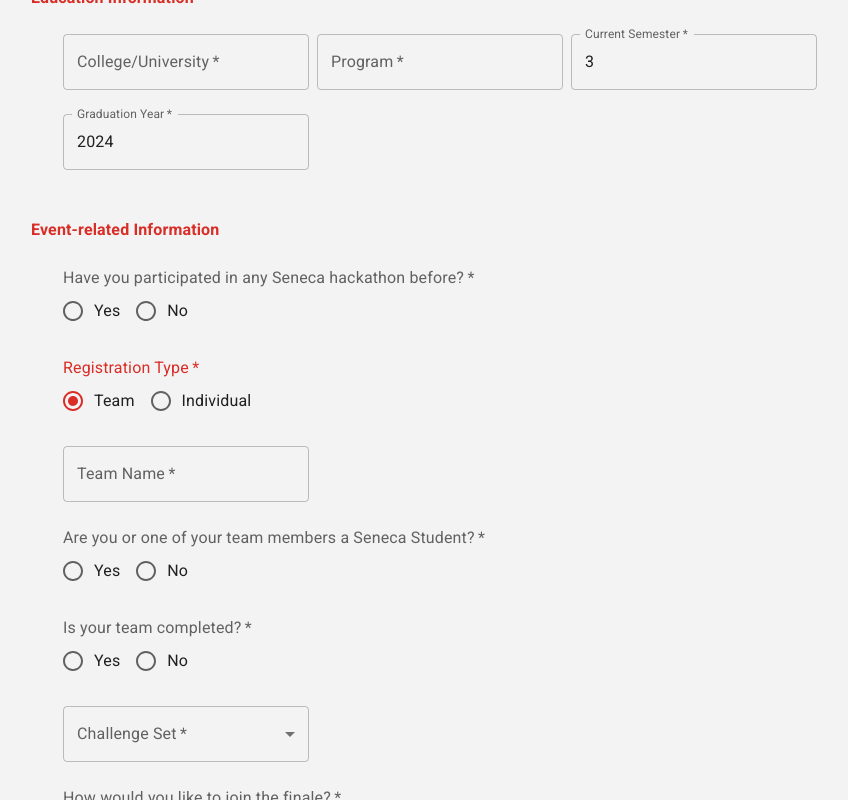
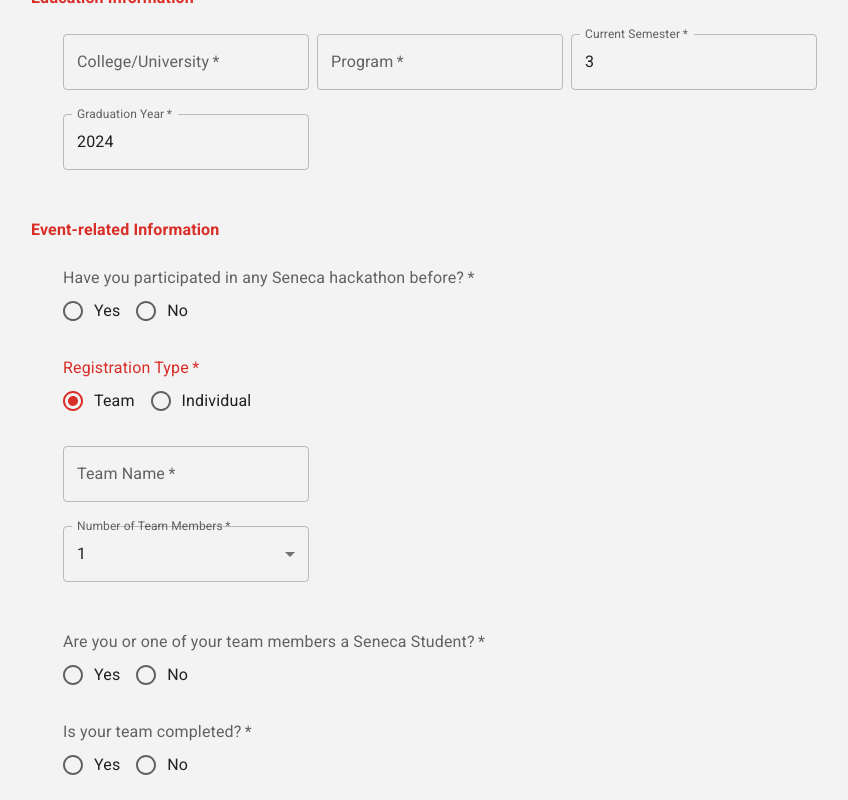
Before and after one commit to fadingNA/SenecaHackathon_Registration_2024, a Vue app: page / in a window 1280 px wide. Both pictures are taken after a click on the label "Team". Shown: the part 447-1247 px from the top of the page, without its empty margins (183-1031 px from the left). Built offline with nearby package versions, Linux system fonts and the light colour scheme.

Commit message:
fix form

```diff
--- a/src/atoms/FormAtoms.ts
+++ b/src/atoms/FormAtoms.ts
@@ -1,22 +1,25 @@
-import { atom } from 'jotai';
+import { atom } from "jotai";
 
-export const idAtom = atom('');
-export const firstNameAtom = atom('');
-export const lastNameAtom = atom('');
-export const emailAtom = atom('');
-export const cellPhoneAtom = atom('');
-export const programAtom = atom('');
-export const collegeNameAtom = atom('');
-export const teamNameAtom = atom('');
-export const teamRoleAtom = atom('');
+export const idAtom = atom("");
+export const firstNameAtom = atom("");
+export const lastNameAtom = atom("");
+export const emailAtom = atom("");
+export const cellPhoneAtom = atom("");
+export const programAtom = atom("");
+export const collegeNameAtom = atom("");
+export const teamNameAtom = atom("");
+export const teamRoleAtom = atom("");
 export const isTeamCompleteAtom = atom(false);
-export const tShirtSizeAtom = atom('');
-export const challengeNameAtom = atom('');
-export const discoveryMethodAtom = atom('');
-export const platformAtom = atom('');
-export const senecaStatusAtom = atom('');
+export const tShirtSizeAtom = atom("");
+export const challengeNameAtom = atom("");
+export const discoveryMethodAtom = atom("");
+export const platformAtom = atom("");
+export const senecaStatusAtom = atom("");
 export const graduationYearAtom = atom(-1);
 export const semesterAtom = atom(-1);
 export const pastHackathonParticipationAtom = atom(false);
-export const finaleJoinPreferenceAtom = atom('');
-export const registrationTypeAtom = atom('');
+export const finaleJoinPreferenceAtom = atom("");
+export const registrationTypeAtom = atom("");
+
+// Non add
+export const numberOfTeamMembersAtom = atom("");
--- a/src/components/participants/GetAllParticipant.tsx
+++ b/src/components/participants/GetAllParticipant.tsx
@@ -1,12 +1,13 @@
-import React, { useEffect, useState } from 'react';
-import { ParticipantService } from '../../model/participant';
-import { IParticipant } from '../../../src/interface/type';
+import React, { useEffect, useState } from "react";
+import { ParticipantService } from "../../model/participant";
+import { IParticipant } from "../../../src/interface/type";
 
+export const parti = [{}];
 const GetAllParticipant: React.FC = () => {
   const [participants, setParticipants] = useState<IParticipant[]>([]);
   const [loading, setLoading] = useState<boolean>(true);
   const participantService = new ParticipantService();
-
+  console.log("participants", participants);
   useEffect(() => {
     const fetchData = async () => {
       try {
@@ -14,7 +15,7 @@ const GetAllParticipant: React.FC = () => {
         console.log(allParticipants);
         setParticipants(allParticipants);
       } catch (error) {
-        console.error('Failed to fetch participants', error);
+        console.error("Failed to fetch participants", error);
       } finally {
         setLoading(false);
       }
@@ -33,7 +34,9 @@ const GetAllParticipant: React.FC = () => {
         <h1 className="font-heading tracking-tight text-4xl sm:text-5xl font-bold mb-4">
           Meet our Participants
         </h1>
-        <p className="text-lg text-gray-500 mb-20">Here are our esteemed participants.</p>
+        <p className="text-lg text-gray-500 mb-20">
+          Here are our esteemed participants.
+        </p>
         <div className="flex flex-wrap -mx-4 -mb-8">
           {participants.map((participant, key) => (
             <div key={key} className={divKey}>
@@ -41,6 +44,7 @@ const GetAllParticipant: React.FC = () => {
                 <div className="text-center">
                   <span className="block text-2xl font-bold mb-2">
                     {participant.first_name} {participant.last_name}
+                    ok
                   </span>
                   <span className="block text-lg text-gray-700 font-medium">
                     {participant.email}
@@ -71,6 +75,6 @@ const GetAllParticipant: React.FC = () => {
 
 export default GetAllParticipant;
 
-export const divKey = 'w-full md:w-1/2 lg:w-1/3 xl:w-1/4 px-4 mb-8';
+export const divKey = "w-full md:w-1/2 lg:w-1/3 xl:w-1/4 px-4 mb-8";
 export const divKey2 =
-  'p-8 bg-white border-2 border-gray-100 rounded-xl shadow-xl hover:shadow-2xl transition duration-300 ease-in-out';
+  "p-8 bg-white border-2 border-gray-100 rounded-xl shadow-xl hover:shadow-2xl transition duration-300 ease-in-out";
--- a/src/components/registrationFormPortions/RegistrationFormRegistrationType.tsx
+++ b/src/components/registrationFormPortions/RegistrationFormRegistrationType.tsx
@@ -1,8 +1,10 @@
-import { Box } from '@mui/material';
-import CustomFormLabel from '../utils/CustomFormLabel';
-import FormRadioGroup from '../utils/FormRadioGroup';
-import FormSelect from '../utils/FormSelect';
-import { useAtom } from 'jotai';
+import { Box } from "@mui/material";
+import CustomFormLabel from "../utils/CustomFormLabel";
+import FormRadioGroup from "../utils/FormRadioGroup";
+import FormSelect from "../utils/FormSelect";
+import React from "react";
+import PersonRemoveIcon from "@mui/icons-material/PersonRemove";
+import { useAtom } from "jotai";
 import {
   isTeamCompleteAtom,
   challengeNameAtom,
@@ -12,7 +14,8 @@ import {
   senecaStatusAtom,
   finaleJoinPreferenceAtom,
   pastHackathonParticipationAtom,
-} from '../../atoms/FormAtoms';
+  numberOfTeamMembersAtom,
+} from "../../atoms/FormAtoms";
 import {
   ShirtSizes,
   RegisType,
@@ -21,8 +24,8 @@ import {
   senecaStudentStatus,
   Preference,
   pastHackathonParticipationList,
-} from '../../interface/type';
-import FormTextField from '../utils/FormTextField';
+} from "../../interface/type";
+import FormTextField from "../utils/FormTextField";
 
 function RegistrationFormRegistrationType() {
   const [isTeamComplete, setIsTeamComplete] = useAtom(isTeamCompleteAtom);
@@ -31,10 +34,42 @@ function RegistrationFormRegistrationType() {
   const [registrationType, setRegistrationType] = useAtom(registrationTypeAtom);
   const [teamName, setTeamName] = useAtom(teamNameAtom);
   const [senecaStatus, setSenecaStatus] = useAtom(senecaStatusAtom);
-  const [finaleJoinPreference, setFinaleJoinPreference] = useAtom(finaleJoinPreferenceAtom);
+  const [finaleJoinPreference, setFinaleJoinPreference] = useAtom(
+    finaleJoinPreferenceAtom
+  );
   const [pastHackathonParticipation, setPastHackathonParticipation] = useAtom(
     pastHackathonParticipationAtom
   );
+
+  const [teamMembers, setTeamMembers] = React.useState([{ firstName: "" }]);
+  const [numberOfTeamMembers, setNumberOfTeamMembers] = useAtom(
+    numberOfTeamMembersAtom
+  );
+
+  React.useEffect(() => {
+    setTeamMembers(
+      Array.from(
+        { length: parseInt(numberOfTeamMembers, 10) },
+        (_, i) => teamMembers[i] || { firstName: "", lastName: "" }
+      )
+    );
+  }, [numberOfTeamMembers]);
+
+  const handleTeamMemberChange = (index: Number, value: any) => {
+    const updatedTeamMembers = teamMembers.map((member, i) =>
+      i === index ? { ...member, firstName: value } : member
+    );
+    setTeamMembers(updatedTeamMembers);
+  };
+
+  const handleRemovePerson = (index: Number) => {
+    const updatedTeamMembers = teamMembers.filter((_, i) => i !== index);
+    setTeamMembers(updatedTeamMembers);
+
+    if (updatedTeamMembers.length < parseInt(numberOfTeamMembers, 10)) {
+      setNumberOfTeamMembers(updatedTeamMembers.length.toString());
+    }
+  };
 
   return (
     <Box sx={{ marginTop: 6 }}>
@@ -60,7 +95,7 @@ function RegistrationFormRegistrationType() {
           defaultValue=""
           sx={{ marginRight: 1 }}
         />
-        {registrationType == 'Team' && (
+        {registrationType == "Team" && (
           <>
             <FormTextField
               id="teamName"
@@ -71,7 +106,82 @@ function RegistrationFormRegistrationType() {
               variable={teamName}
               defaultValue=""
               sx={{ marginRight: 1 }}
-            ></FormTextField>
+            />
+            {/**
+            {teamMembers.length <= 4 && (
+              <button type="button" onClick={handleAddPerson} className="mt-9">
+                <PersonAddIcon />
+              </button>
+            )}
+             */}
+
+            <div
+              onChange={(e: any) => {
+                const newCount = e.target.value;
+                setTeamMembers(
+                  Array.from(
+                    { length: parseInt(newCount, 10) },
+                    (partial_, i) =>
+                      teamMembers[i] || { firstName: "", lastName: "" }
+                  )
+                );
+              }}
+            >
+              <FormSelect
+                label="Number of Team Members"
+                labelId="teamMemberCount"
+                variable={numberOfTeamMembers.toString()}
+                setVariable={(value: any) => setNumberOfTeamMembers(value)}
+                valueList={[1, 2, 3, 4, 5].map((num) => num.toString())}
+                defaultValue="1"
+                sx={{ marginRight: 1 }}
+                id="teamMemberCount"
+              />
+            </div>
+            <br />
+            <div className="flex flex-col font-medium">
+              {teamMembers.map((member, index) => (
+                <div key={index} className="flex flex-row items-center mb-2">
+                  <div className="mr-2 mt-6">
+                    <span>Member {index + 1}:</span>
+                  </div>
+                  <FormTextField
+                    id={`teamMemberFirstName-${index}`}
+                    name="teamMemberFirstName"
+                    label="First Name"
+                    placeholder="Enter first name"
+                    setVariable={(value: any) =>
+                      handleTeamMemberChange(index, value)
+                    }
+                    variable={member.firstName}
+                    defaultValue=""
+                    sx={{ marginRight: 1 }}
+                  />
+                  <FormTextField
+                    id={`teamMemberLastName-${index}`}
+                    name="teamMemberLastName"
+                    label="Last Name"
+                    placeholder="Enter last name"
+                    setVariable={(value: any) =>
+                      handleTeamMemberChange(index, value)
+                    }
+                    variable={member.firstName}
+                    defaultValue=""
+                    sx={{ marginRight: 1 }}
+                  />
+                  {teamMembers.length > 1 && (
+                    <button
+                      type="button"
+                      onClick={() => handleRemovePerson(index)}
+                      className="ml-2 mt-6"
+                    >
+                      <PersonRemoveIcon />
+                    </button>
+                  )}
+                </div>
+              ))}
+            </div>
+
             <FormRadioGroup
               id="senecaStatus"
               label="Are you or one of your team members a Seneca Student?"
--- a/src/components/utils/FormSelect.tsx
+++ b/src/components/utils/FormSelect.tsx
@@ -1,10 +1,18 @@
-import { FormControl, MenuItem, Select, SelectChangeEvent } from '@mui/material';
-import { InputLabel, SxProps, Theme } from '@mui/material';
-import { Dispatch, SetStateAction } from 'react';
+import {
+  FormControl,
+  MenuItem,
+  Select,
+  SelectChangeEvent,
+} from "@mui/material";
+import { InputLabel, SxProps, Theme } from "@mui/material";
+import { Dispatch, SetStateAction } from "react";
 
 interface FormSelectProps {
-  variable: string | null;
-  setVariable: Dispatch<SetStateAction<string>> | Dispatch<SetStateAction<null>>;
+  variable: string | number | null;
+  setVariable:
+    | Dispatch<SetStateAction<string>>
+    | Dispatch<SetStateAction<number>>
+    | Dispatch<SetStateAction<null>>;
   label: string;
   labelId: string;
   id: string;
@@ -29,18 +37,25 @@ function FormSelect({
   defaultValue,
   valueList,
 }: FormSelectProps) {
-  const conditionalSetFunction = (event: SelectChangeEvent<string | null>) => {
-    if (typeof event.target.value === 'string') {
-      (setVariable as Dispatch<SetStateAction<string>>)(event.target.value);
+  const conditionalSetFunction = (
+    event: SelectChangeEvent<string | number | null>
+  ) => {
+    if (typeof event.target.value === "string") {
+      (setVariable as Dispatch<SetStateAction<string | number>>)(
+        event.target.value
+      );
     } else {
-      (setVariable as Dispatch<SetStateAction<null>>)(event.target.value);
+      (setVariable as Dispatch<SetStateAction<null | number>>)(
+        event.target.value
+      );
     }
   };
+
   return (
     <FormControl
-      sx={{ width: '30%', minWidth: '240px', marginTop: 3 , ...sx }}
+      sx={{ width: "30%", minWidth: "240px", marginTop: 3, ...sx }}
       className={`${className}`}
-      required={required==false ? false : true}
+      required={required == false ? false : true}
       disabled={disabled ? disabled : false}
     >
       <InputLabel id={labelId}>{label}</InputLabel>
```
